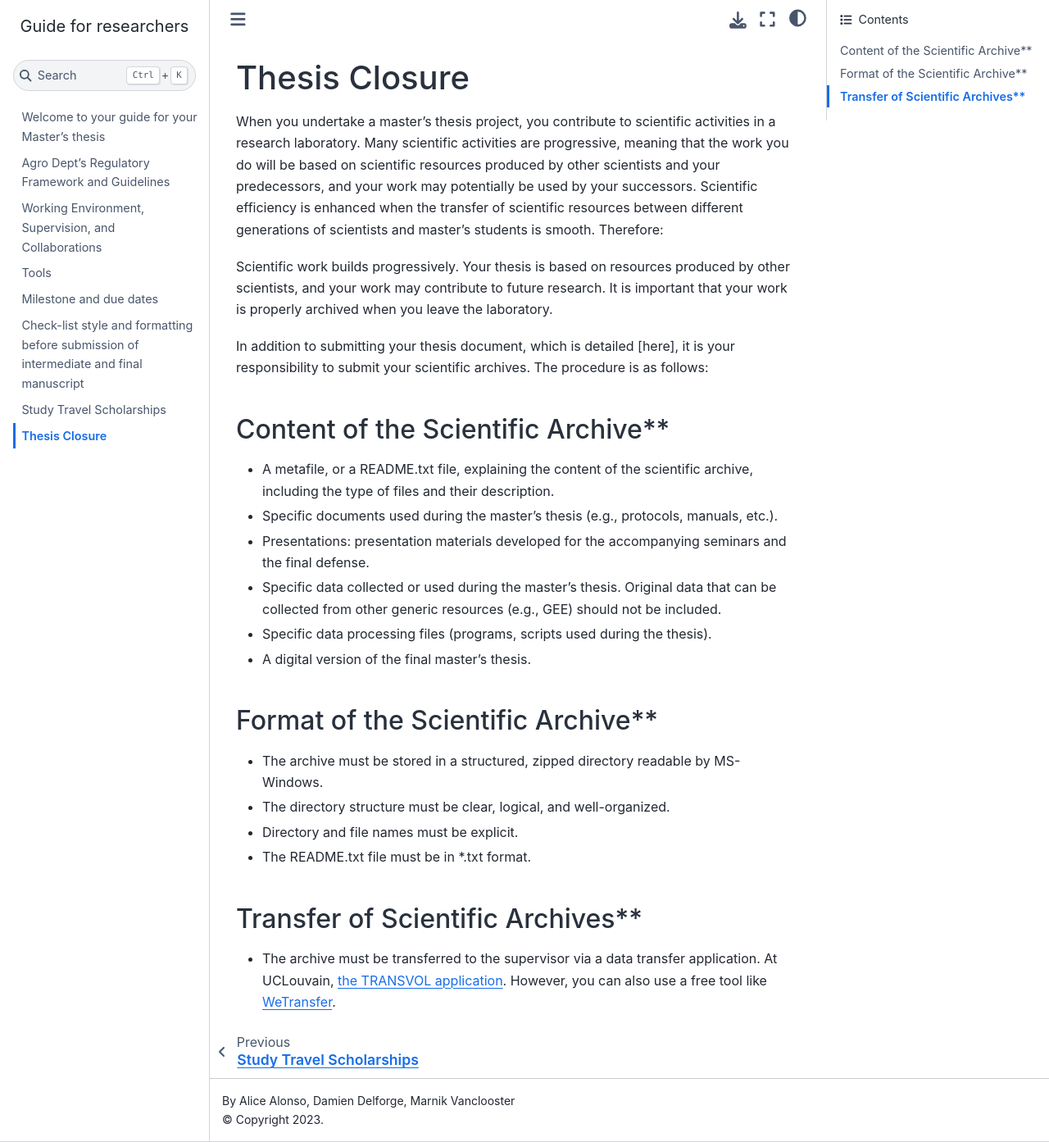
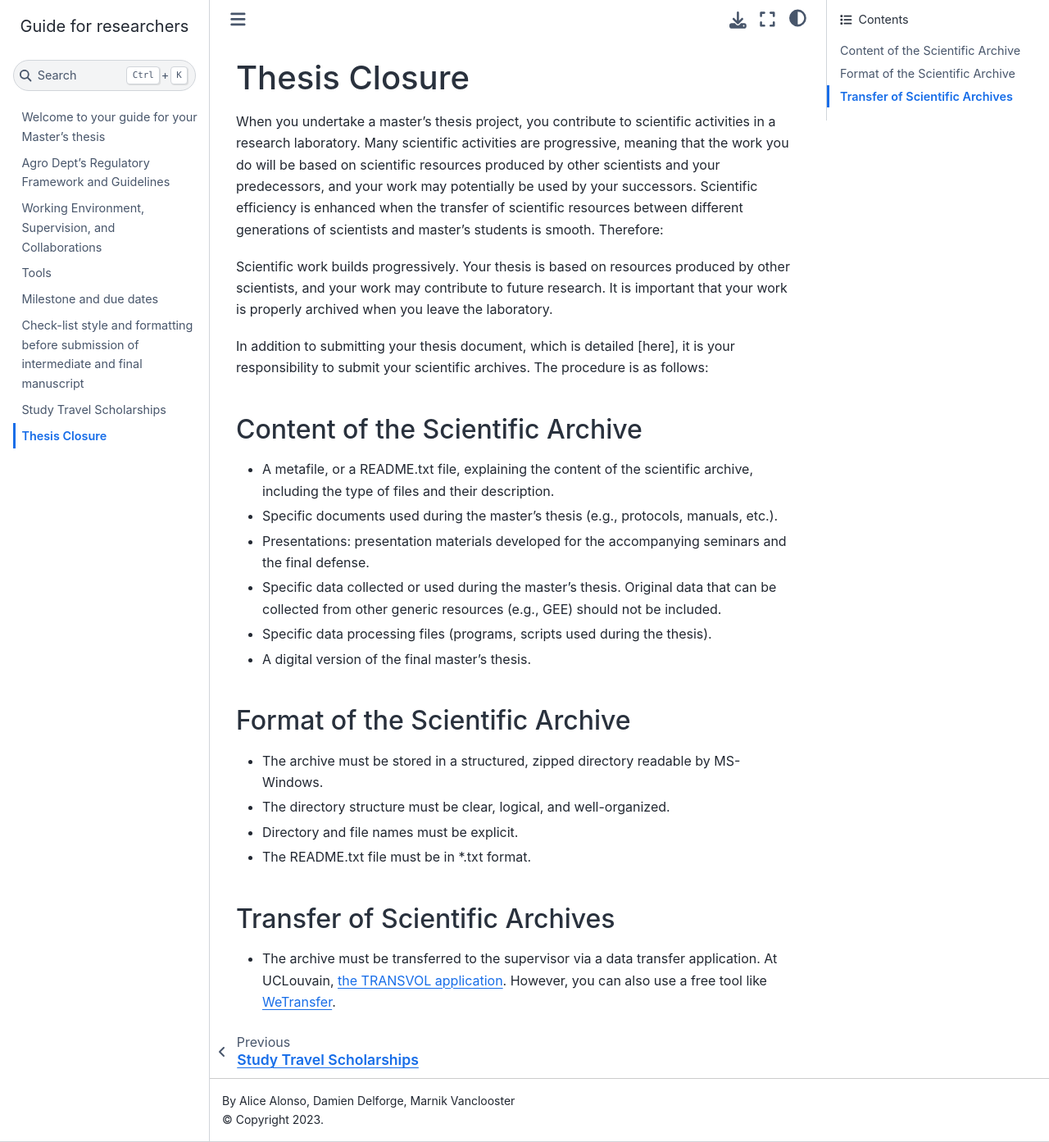
Before and after one commit to GERUlab/guide4researchers, a Jupyter Book: the page built from chapter7.md, in a window 1280 px wide and 1393 px high. Shown: the whole window at 82% size. Built offline with Jupyter Book 1.0.4 settings and Sphinx 7.4.7 and the Sphinx Book theme 1.1.4, drawn with Linux system fonts in a browser that asks for light colours.

```diff
--- a/chapter7.md
+++ b/chapter7.md
@@ -6,7 +6,7 @@ Scientific work builds progressively. Your thesis is based on resources produced
 
 In addition to submitting your thesis document, which is detailed [here], it is your responsibility to submit your scientific archives. The procedure is as follows:
 
-## Content of the Scientific Archive**
+## Content of the Scientific Archive
   - A metafile, or a README.txt file, explaining the content of the scientific archive, including the type of files and their description.
   - Specific documents used during the master's thesis (e.g., protocols, manuals, etc.).
   - Presentations: presentation materials developed for the accompanying seminars and the final defense.
@@ -14,11 +14,11 @@ In addition to submitting your thesis document, which is detailed [here], it is
   - Specific data processing files (programs, scripts used during the thesis).
   - A digital version of the final master's thesis.
 
-## Format of the Scientific Archive**
+## Format of the Scientific Archive
   - The archive must be stored in a structured, zipped directory readable by MS-Windows.
   - The directory structure must be clear, logical, and well-organized.
   - Directory and file names must be explicit.
   - The README.txt file must be in *.txt format.
 
-## Transfer of Scientific Archives**
+## Transfer of Scientific Archives
   - The archive must be transferred to the supervisor via a data transfer application. At UCLouvain, [the TRANSVOL application](https://intranet.uclouvain.be/fr/myucl/services-informatiques/transfert-de-fichier-volumineux-transvol-belnet.htm). However, you can also use a free tool like [WeTransfer](https://wetransfer.com/).
```
